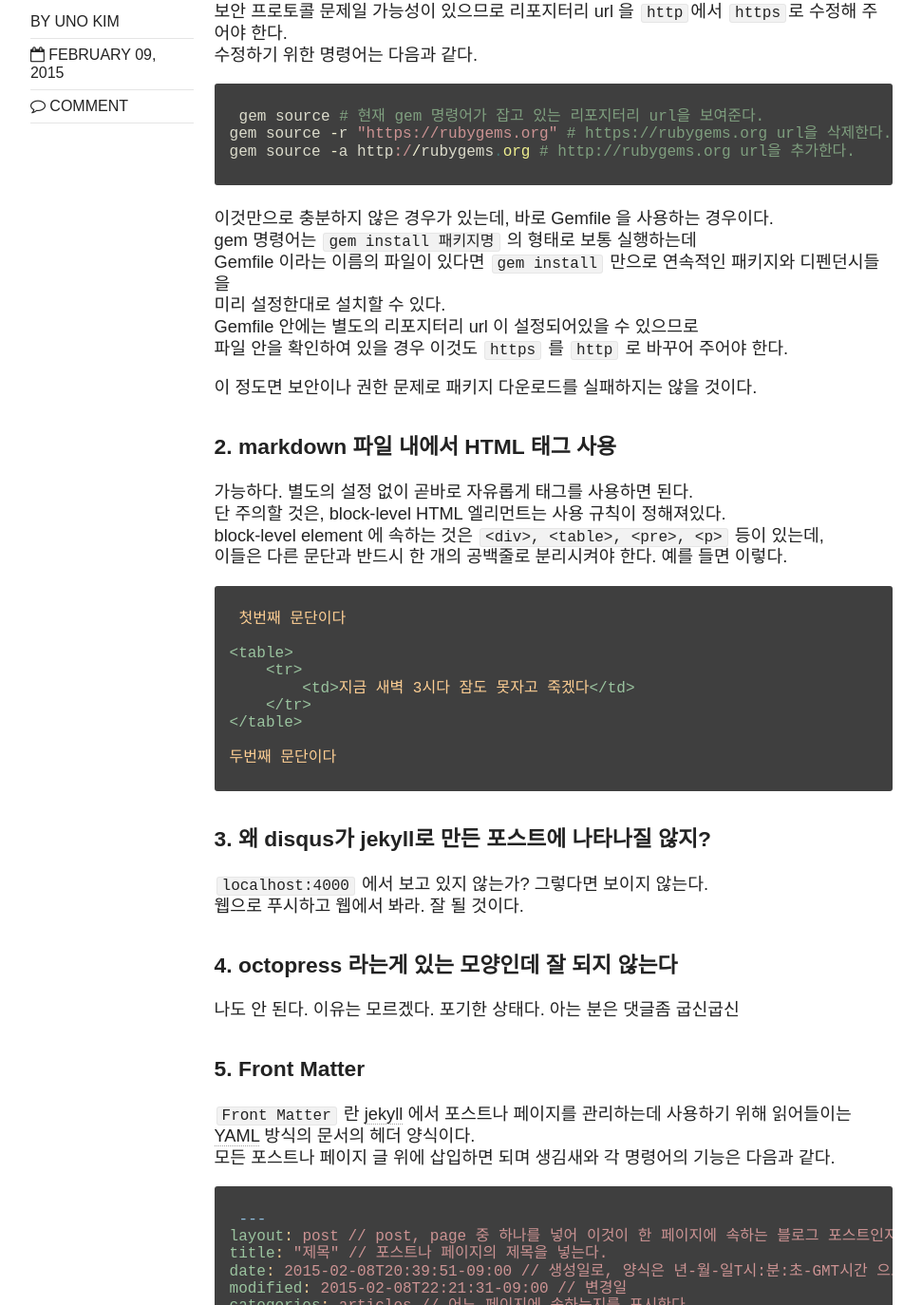
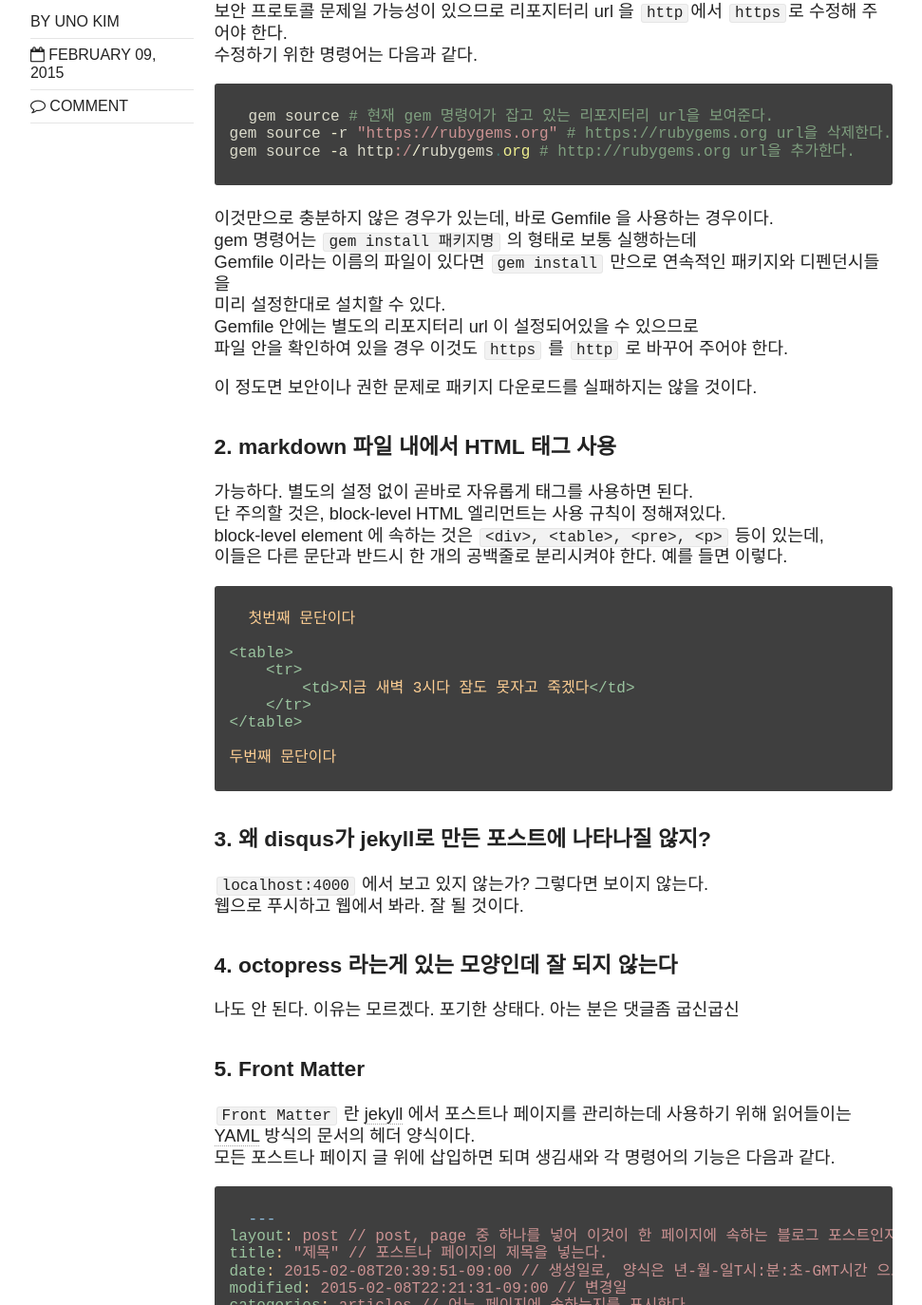
Before and after one commit to djkeh/djkeh.github.io, a Jekyll site: the page built from _posts/articles/2015-02-09-Hangul-test-jekyll-tips-kor.md, in a window 1280 px wide. Shown: the part 845-2219 px from the top of the page at 95% size, without its empty margins (154-1125 px from the left). Built offline with Jekyll 4.4.1, drawn with Linux system fonts in a browser that asks for light colours; nearby versions of some CDN libraries; comment, search, counter and statistics services are not loaded.

Commit message:
sass tuning

```diff
--- a/_sass/_site.scss
+++ b/_sass/_site.scss
@@ -224,7 +224,7 @@ blockquote {
 
 tt, code, kbd, samp, pre {
 	font-family: $code-font;
-	padding: 15px 10px;
+	padding: 20px;
 }
 p,
 li {
```
